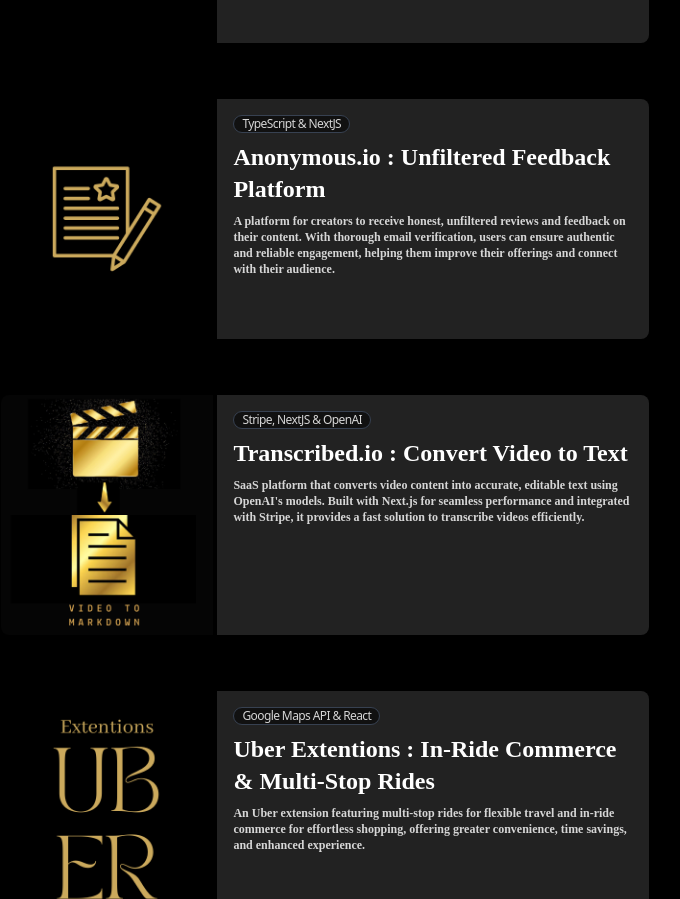
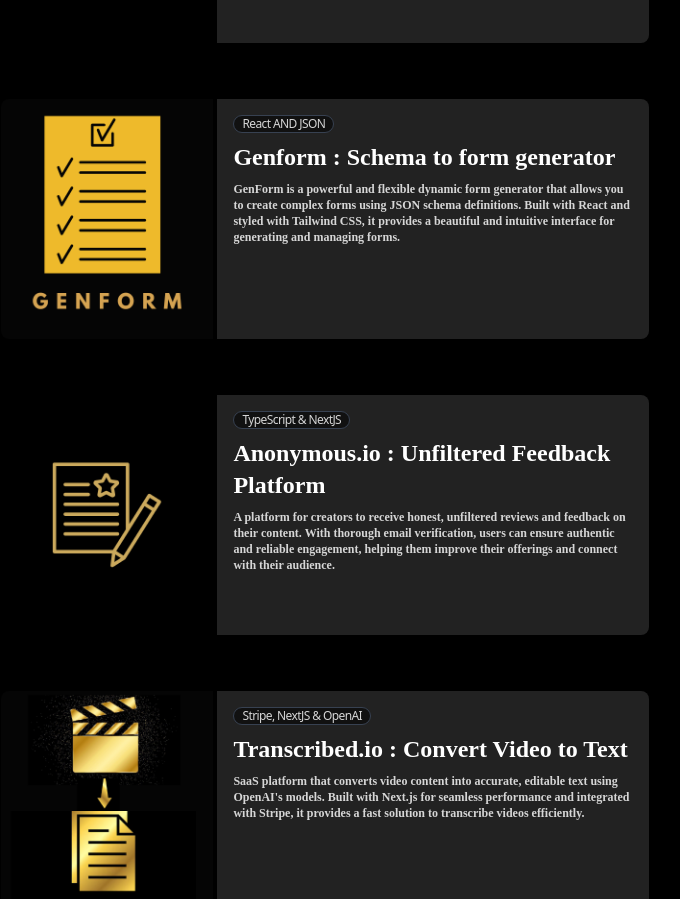
Before and after one commit to Theyaseenahmad/Yaseen, a React (Vite) app: page / in a window 1280 px wide. Shown: the part 1737-2636 px from the top of the page, without its empty margins (315-995 px from the left). Built offline with nearby package versions, Linux system fonts and the light colour scheme.

Commit message:
change rder

```diff
--- /dev/null
+++ b/src/components/GenForm.jsx
@@ -0,0 +1,77 @@
+import gsap from "gsap"
+import { useRef } from "react";
+import { LuArrowBigRight } from "react-icons/lu";
+
+
+
+
+const Genform = () => {
+
+  const handleMouseEnter = ()=>{
+    // make cursor pointer
+
+
+    gsap.to(circle.current,{
+      zIndex: 20,
+      opacity:1
+    })
+
+  }
+  const handleMouseLeave = ()=>{
+    gsap.to(circle.current,{
+      zIndex: -10,
+      opacity:0
+    })
+  }
+
+  const card = useRef(null)
+  const circle = useRef(null)
+  const handleMouseMove = (e)=>{
+    if (card.current && circle.current) {
+      const cardRect = card.current.getBoundingClientRect(); // Get card's position
+      const offsetX = e.clientX - cardRect.left; // Mouse x position relative to card
+      const offsetY = e.clientY - cardRect.top;  // Mouse y position relative to card
+
+      gsap.to(circle.current, {
+        x: offsetX - circle.current.offsetWidth / 2, // Center the circle on the mouse
+        y: offsetY - circle.current.offsetHeight / 2, // Center the circle on the mouse
+        zIndex: 20,
+      });
+    }
+  }
+
+
+  return (
+   <div className="w-full flex  items-center justify-center">
+
+{/* main card */}
+     <div ref={card} onMouseEnter={handleMouseEnter} onMouseLeave={handleMouseLeave} onMouseMove={handleMouseMove} id="card"  className="flex  relative gap-1 md:w-[75%] w-[90%]  h-60 justify-center">
+
+      <a href="https://gen-form.vercel.app/" className="absolute top-1 right-3  md:hidden text-base font-bold flex justify-center items-center  p-2"><h1 className="bg-gradient-to-t from-[#cfc09f] via-[#95771e] to-[#ffae0b] text-transparent bg-clip-text">Visit</h1> <LuArrowBigRight className="text-[#ffae0b]" /></a>
+
+
+
+<a href="https://gen-form.vercel.app/" id="circle" ref={circle} className="absolute hover:cursor-pointer md:flex md:flex-col hidden md:visible justify-start items-start top-0 left-0 size-32  rounded-full bg-slate-950 p-6 text-md font-bold -z-40 border-[2px] border-[#ffae0b]"><h2 className="bg-gradient-to-t from-[#cfc09f] via-[#95771e] to-[#ffae0b] text-transparent bg-clip-text">View </h2><h2 className="bg-gradient-to-t from-[#cfc09f] via-[#95771e] to-[#ffae0b] text-transparent bg-clip-text">Website</h2></a>
+
+  <div  className="w-[33%] h-full rounded-tl-lg rounded-bl-lg overflow-hidden">
+    <img src="\assets\GENFORM.png" className="w-full h-full object-cover" alt="" />
+  </div>
+
+  <div  className="w-[67%] p-4 h-full bg-[#222222] rounded-tr-lg rounded-br-lg flex flex-col justify-start items-start gap-2">
+
+    <div className="h-2 rounded-xl border-[1px] bg-[#111111] border-gray-700 p-2 flex items-center justify-center"><h5 className="text-xs font-sans tracking-tighter">React AND JSON</h5></div>
+
+    <div><h2 className="md:text-2xl font-bold text-white">
+      Genform : Schema to form generator</h2>
+      </div>
+
+      <div><p className="text-xs font-semibold">GenForm is a powerful and flexible dynamic form generator that allows you to create complex forms using JSON schema definitions. Built with React and styled with Tailwind CSS, it provides a beautiful and intuitive interface for generating and managing forms.</p></div>
+
+  </div>
+
+</div>
+   </div>
+  )
+}
+
+export default Genform
--- a/src/components/Projects.jsx
+++ b/src/components/Projects.jsx
@@ -5,6 +5,7 @@
 import Saas from './Saas'
 import Ecom from './Ecom'
 import UberExt from './UberExt'
+import Genform from './GenForm'
 
 const Projects = ({projectRef}) => {
   return (
@@ -14,6 +15,7 @@
           <Ecom></Ecom>
           <ChessCard></ChessCard>
           <CrowdFunds></CrowdFunds>
+          <Genform></Genform>
           <TrueFeedback></TrueFeedback>
           <Saas></Saas>
           <UberExt></UberExt>
```
Also changed, not shown: public/assets/GENFORM.png (added).
